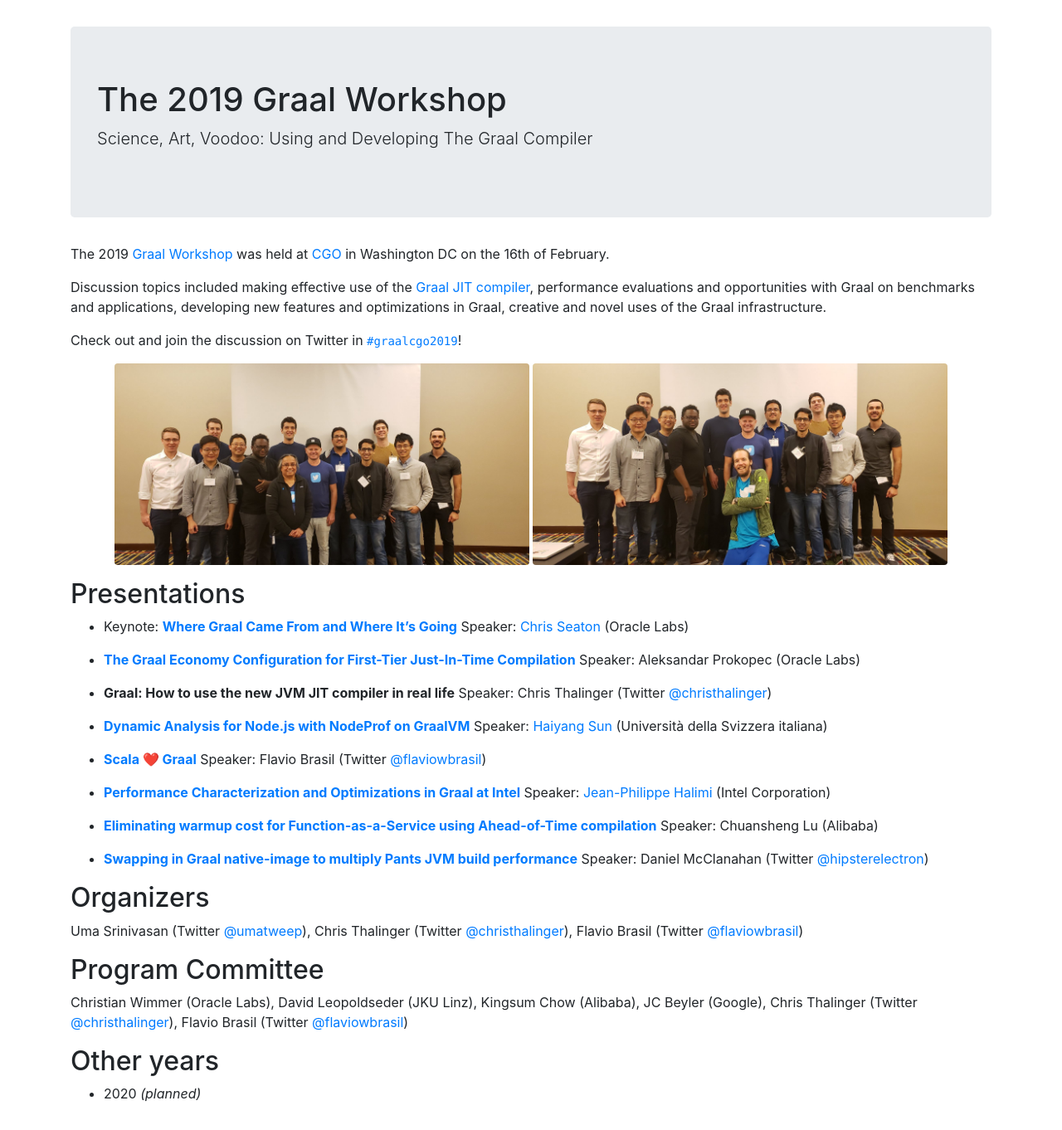
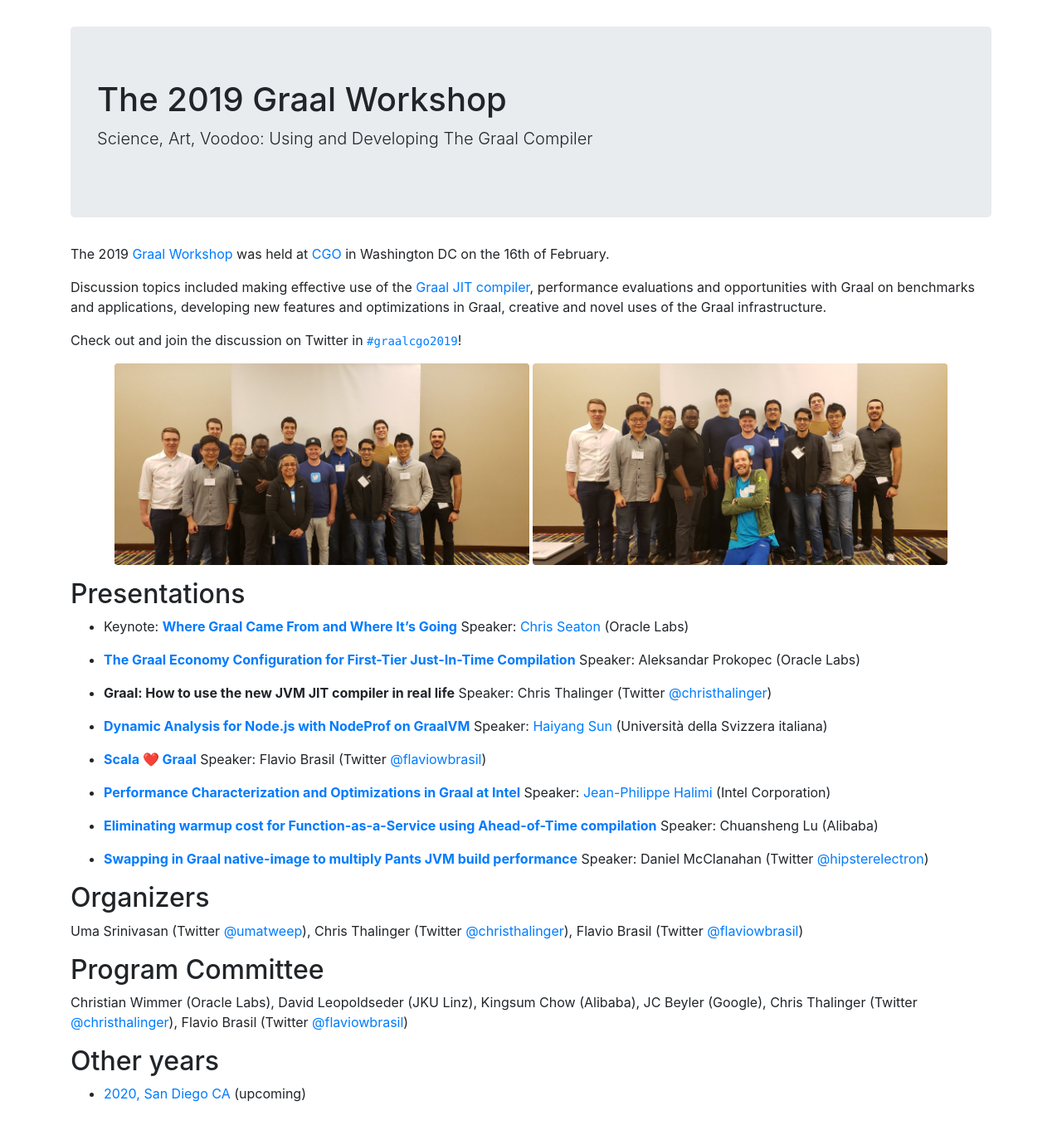
Before and after one commit to graalworkshop/graalworkshop.github.io, a Jekyll site: the page built from 2019/index.md, in a window 1280 px wide. Shown: the whole page at 83% size. Built offline with Jekyll 4.4.1, drawn with Linux system fonts in a browser that asks for light colours.

Commit message:
Add upcoming to 2020 on 2019 page

```diff
--- a/2019/index.md
+++ b/2019/index.md
@@ -54,4 +54,4 @@ Flavio Brasil (Twitter [@flaviowbrasil](https://twitter.com/flaviowbrasil))
 
 ## Other years
 
-* 2020 *(planned)*
+* [2020, San Diego CA](2020/) (upcoming)
```
